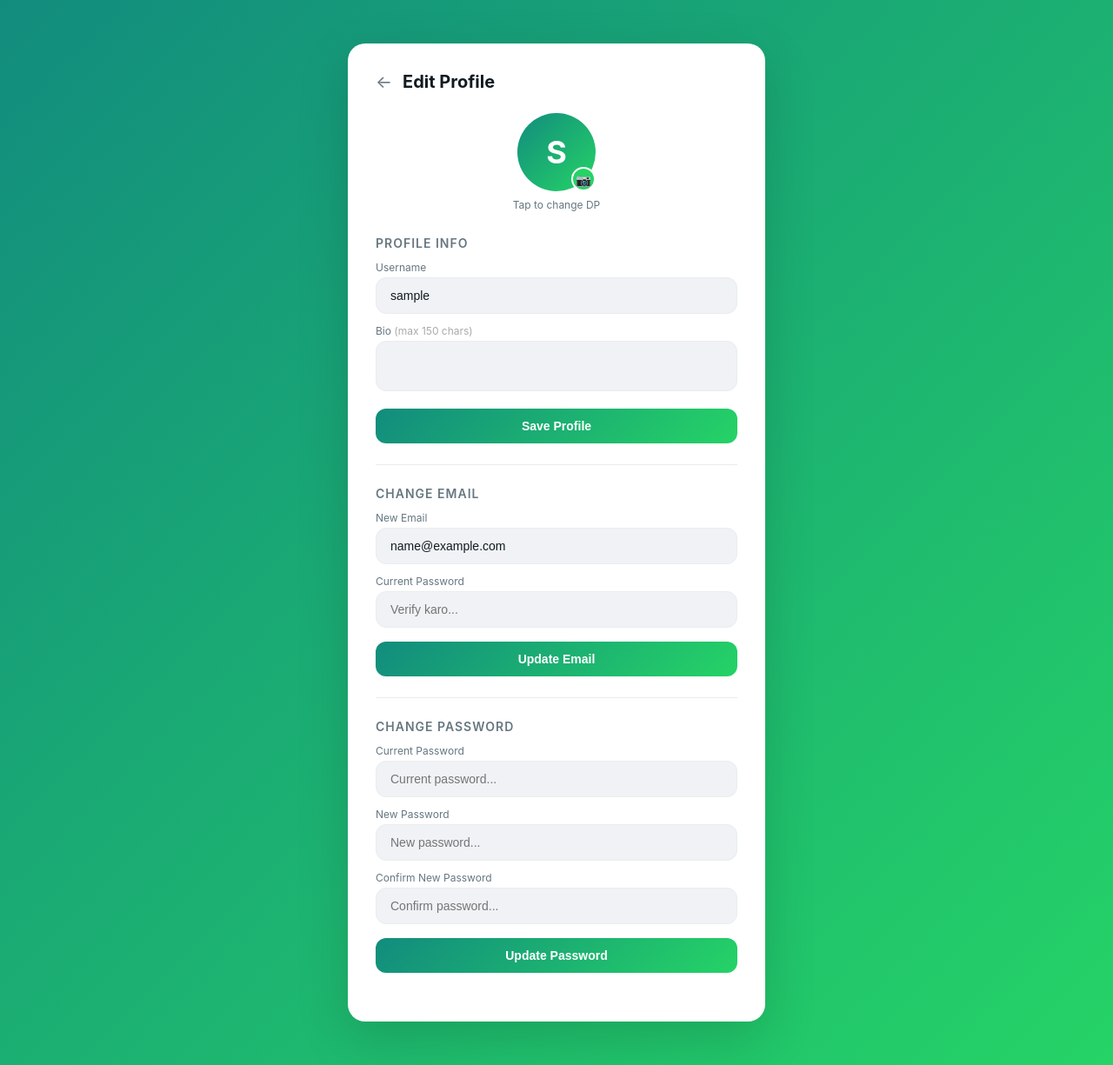
After one commit to faridullah77/messaging-app, a Flask app: page /profile in a window 1280 px wide. The commit adds this page. Shown: the whole page at 87% size. Run offline with Flask 3, Linux system fonts and the light colour scheme; the visitor is signed in with stand-in values (Sample User, id 1).

Commit message:
Add edit profile page

```diff
--- a/app.py
+++ b/app.py
@@ -479,7 +479,59 @@ def view_once_image(msg_id):
         socketio.emit('view_once_viewed', {'msg_id': msg_id}, room=f'user_{current_user.id}')
         return jsonify({'success': True})
     return jsonify({'success': False})
+# ── Profile Page ──
+@app.route('/profile', methods=['GET', 'POST'])
+@login_required
+def profile():
+    if request.method == 'POST':
+        action = request.form.get('action')
 
+        if action == 'update_profile':
+            username = request.form.get('username', '').strip()
+            bio = request.form.get('bio', '').strip()
+            if username and username != current_user.username:
+                if User.query.filter_by(username=username).first():
+                    flash('Username already taken!')
+                    return redirect(url_for('profile'))
+            if username:
+                current_user.username = username
+            current_user.bio = bio
+            db.session.commit()
+            flash('Profile updated! ✅')
+
+        elif action == 'update_email':
+            email = request.form.get('email', '').strip()
+            password = request.form.get('current_password_email', '')
+            if not check_password_hash(current_user.password, password):
+                flash('Wrong password!')
+                return redirect(url_for('profile'))
+            if email != current_user.email:
+                if User.query.filter_by(email=email).first():
+                    flash('Email already registered!')
+                    return redirect(url_for('profile'))
+            current_user.email = email
+            db.session.commit()
+            flash('Email updated! ✅')
+
+        elif action == 'update_password':
+            old_password = request.form.get('old_password', '')
+            new_password = request.form.get('new_password', '')
+            confirm_password = request.form.get('confirm_password', '')
+            if not check_password_hash(current_user.password, old_password):
+                flash('Current password galat hai!')
+                return redirect(url_for('profile'))
+            if new_password != confirm_password:
+                flash('Naye passwords match nahi kar rahe!')
+                return redirect(url_for('profile'))
+            if len(new_password) < 6:
+                flash('Password kam az kam 6 characters ka hona chahiye!')
+                return redirect(url_for('profile'))
+            current_user.password = generate_password_hash(new_password)
+            db.session.commit()
+            flash('Password updated! ✅')
+
+        return redirect(url_for('profile'))
+    return render_template('profile.html')
 # ── Socket Events ──
 @socketio.on('connect')
 def handle_connect():
--- a/templates/friends.html
+++ b/templates/friends.html
@@ -20,7 +20,9 @@
                 </label>
             </div>
             <div class="user-info">
-                <span class="my-username">{{ current_user.username }}</span>
+                <a href="/profile" style="text-decoration:none;">
+                    <span class="my-username" style="cursor:pointer;">{{ current_user.username }}</span>
+                </a>
                 <span class="status">● Online</span>
                 <span class="my-bio" id="my-bio-text" onclick="editBio()">
                     {{ current_user.bio if current_user.bio else '+ Add bio' }}
--- /dev/null
+++ b/templates/profile.html
@@ -0,0 +1,150 @@
+{% extends "base.html" %}
+
+{% block title %}Edit Profile — Farasma{% endblock %}
+
+{% block content %}
+<div style="min-height:100vh; background: linear-gradient(135deg, #128c7e, #25d366); display:flex; align-items:center; justify-content:center; padding: 20px;">
+<div style="background:#fff; border-radius:20px; padding:32px; width:100%; max-width:480px; box-shadow: 0 20px 60px rgba(0,0,0,0.15);">
+
+    <!-- Header -->
+    <div style="display:flex; align-items:center; gap:12px; margin-bottom:24px;">
+        <a href="/friends" style="color:#667781; text-decoration:none; font-size:20px;">←</a>
+        <h1 style="font-size:20px; font-weight:700; color:#111b21;">Edit Profile</h1>
+    </div>
+
+    <!-- Avatar Section -->
+    <div style="text-align:center; margin-bottom:28px;">
+        <div style="position:relative; display:inline-block;">
+            {% if current_user.avatar_url %}
+            <img src="{{ current_user.avatar_url }}" id="profile-avatar-img"
+                 style="width:90px; height:90px; border-radius:50%; object-fit:cover; border:3px solid #25d366;"/>
+            {% else %}
+            <div id="profile-avatar-text"
+                 style="width:90px; height:90px; border-radius:50%; background:linear-gradient(135deg,#128c7e,#25d366); display:flex; align-items:center; justify-content:center; font-size:36px; font-weight:700; color:#fff; margin:0 auto;">
+                {{ current_user.username[0].upper() }}
+            </div>
+            {% endif %}
+            <label style="position:absolute; bottom:0; right:0; background:#25d366; border-radius:50%; width:28px; height:28px; display:flex; align-items:center; justify-content:center; cursor:pointer; border:2px solid #fff; font-size:14px;">
+                📷
+                <input type="file" id="profile-avatar-input" accept="image/*" style="display:none"/>
+            </label>
+        </div>
+        <p style="margin-top:8px; font-size:12px; color:#667781;">Tap to change DP</p>
+        <div id="upload-status" style="font-size:12px; color:#25d366; margin-top:4px;"></div>
+    </div>
+
+    <!-- Update Profile Form -->
+    <div style="margin-bottom:24px;">
+        <h3 style="font-size:14px; font-weight:600; color:#667781; text-transform:uppercase; letter-spacing:1px; margin-bottom:12px;">Profile Info</h3>
+        <form method="POST" action="/profile">
+            <input type="hidden" name="action" value="update_profile"/>
+            <div style="margin-bottom:12px;">
+                <label style="font-size:12px; color:#667781; display:block; margin-bottom:4px;">Username</label>
+                <input type="text" name="username" value="{{ current_user.username }}"
+                       style="width:100%; padding:12px 16px; border-radius:12px; border:1px solid #e9edef; background:#f0f2f5; color:#111b21; font-size:14px; outline:none; box-sizing:border-box;"/>
+            </div>
+            <div style="margin-bottom:16px;">
+                <label style="font-size:12px; color:#667781; display:block; margin-bottom:4px;">Bio <span style="color:#aaa;">(max 150 chars)</span></label>
+                <textarea name="bio" maxlength="150" rows="2"
+                          style="width:100%; padding:12px 16px; border-radius:12px; border:1px solid #e9edef; background:#f0f2f5; color:#111b21; font-size:14px; outline:none; resize:none; box-sizing:border-box;">{{ current_user.bio or '' }}</textarea>
+            </div>
+            <button type="submit"
+                    style="width:100%; padding:12px; border-radius:12px; border:none; background:linear-gradient(135deg,#128c7e,#25d366); color:#fff; font-size:14px; font-weight:600; cursor:pointer;">
+                Save Profile
+            </button>
+        </form>
+    </div>
+
+    <hr style="border:none; border-top:1px solid #e9edef; margin-bottom:24px;"/>
+
+    <!-- Update Email Form -->
+    <div style="margin-bottom:24px;">
+        <h3 style="font-size:14px; font-weight:600; color:#667781; text-transform:uppercase; letter-spacing:1px; margin-bottom:12px;">Change Email</h3>
+        <form method="POST" action="/profile">
+            <input type="hidden" name="action" value="update_email"/>
+            <div style="margin-bottom:12px;">
+                <label style="font-size:12px; color:#667781; display:block; margin-bottom:4px;">New Email</label>
+                <input type="email" name="email" value="{{ current_user.email }}"
+                       style="width:100%; padding:12px 16px; border-radius:12px; border:1px solid #e9edef; background:#f0f2f5; color:#111b21; font-size:14px; outline:none; box-sizing:border-box;"/>
+            </div>
+            <div style="margin-bottom:16px;">
+                <label style="font-size:12px; color:#667781; display:block; margin-bottom:4px;">Current Password</label>
+                <input type="password" name="current_password_email" placeholder="Verify karo..."
+                       style="width:100%; padding:12px 16px; border-radius:12px; border:1px solid #e9edef; background:#f0f2f5; color:#111b21; font-size:14px; outline:none; box-sizing:border-box;"/>
+            </div>
+            <button type="submit"
+                    style="width:100%; padding:12px; border-radius:12px; border:none; background:linear-gradient(135deg,#128c7e,#25d366); color:#fff; font-size:14px; font-weight:600; cursor:pointer;">
+                Update Email
+            </button>
+        </form>
+    </div>
+
+    <hr style="border:none; border-top:1px solid #e9edef; margin-bottom:24px;"/>
+
+    <!-- Update Password Form -->
+    <div style="margin-bottom:24px;">
+        <h3 style="font-size:14px; font-weight:600; color:#667781; text-transform:uppercase; letter-spacing:1px; margin-bottom:12px;">Change Password</h3>
+        <form method="POST" action="/profile">
+            <input type="hidden" name="action" value="update_password"/>
+            <div style="margin-bottom:12px;">
+                <label style="font-size:12px; color:#667781; display:block; margin-bottom:4px;">Current Password</label>
+                <input type="password" name="old_password" placeholder="Current password..."
+                       style="width:100%; padding:12px 16px; border-radius:12px; border:1px solid #e9edef; background:#f0f2f5; color:#111b21; font-size:14px; outline:none; box-sizing:border-box;"/>
+            </div>
+            <div style="margin-bottom:12px;">
+                <label style="font-size:12px; color:#667781; display:block; margin-bottom:4px;">New Password</label>
+                <input type="password" name="new_password" placeholder="New password..."
+                       style="width:100%; padding:12px 16px; border-radius:12px; border:1px solid #e9edef; background:#f0f2f5; color:#111b21; font-size:14px; outline:none; box-sizing:border-box;"/>
+            </div>
+            <div style="margin-bottom:16px;">
+                <label style="font-size:12px; color:#667781; display:block; margin-bottom:4px;">Confirm New Password</label>
+                <input type="password" name="confirm_password" placeholder="Confirm password..."
+                       style="width:100%; padding:12px 16px; border-radius:12px; border:1px solid #e9edef; background:#f0f2f5; color:#111b21; font-size:14px; outline:none; box-sizing:border-box;"/>
+            </div>
+            <button type="submit"
+                    style="width:100%; padding:12px; border-radius:12px; border:none; background:linear-gradient(135deg,#128c7e,#25d366); color:#fff; font-size:14px; font-weight:600; cursor:pointer;">
+                Update Password
+            </button>
+        </form>
+    </div>
+
+</div>
+</div>
+{% endblock %}
+
+{% block scripts %}
+<script>
+// ── Avatar Upload ──
+document.getElementById('profile-avatar-input')?.addEventListener('change', (e) => {
+    const file = e.target.files[0];
+    if (!file) return;
+    if (file.size > 2000000) {
+        alert('Image 2MB se badi nahi honi chahiye!');
+        return;
+    }
+    const status = document.getElementById('upload-status');
+    status.textContent = 'Uploading...';
+
+    const formData = new FormData();
+    formData.append('avatar', file);
+
+    fetch('/upload_avatar', { method: 'POST', body: formData })
+    .then(res => res.json())
+    .then(data => {
+        if (data.success) {
+            status.textContent = 'DP updated! ✅';
+            const existingText = document.getElementById('profile-avatar-text');
+            const existingImg = document.getElementById('profile-avatar-img');
+            if (existingText) {
+                existingText.outerHTML = `<img src="${data.avatar_url}" id="profile-avatar-img" style="width:90px;height:90px;border-radius:50%;object-fit:cover;border:3px solid #25d366;"/>`;
+            } else if (existingImg) {
+                existingImg.src = data.avatar_url;
+            }
+        } else {
+            status.textContent = 'Upload failed!';
+        }
+        e.target.value = '';
+    });
+});
+</script>
+{% endblock %}
```
